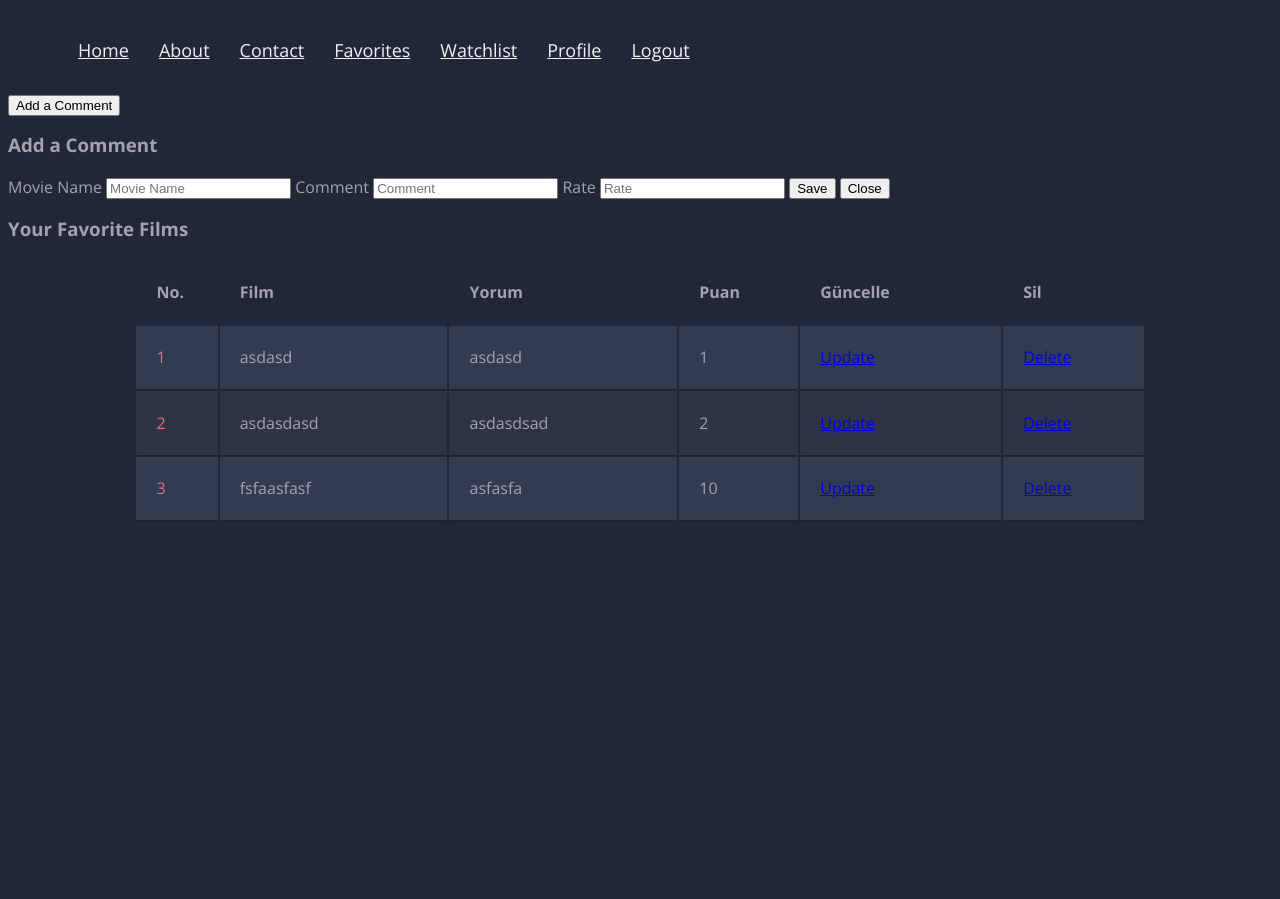
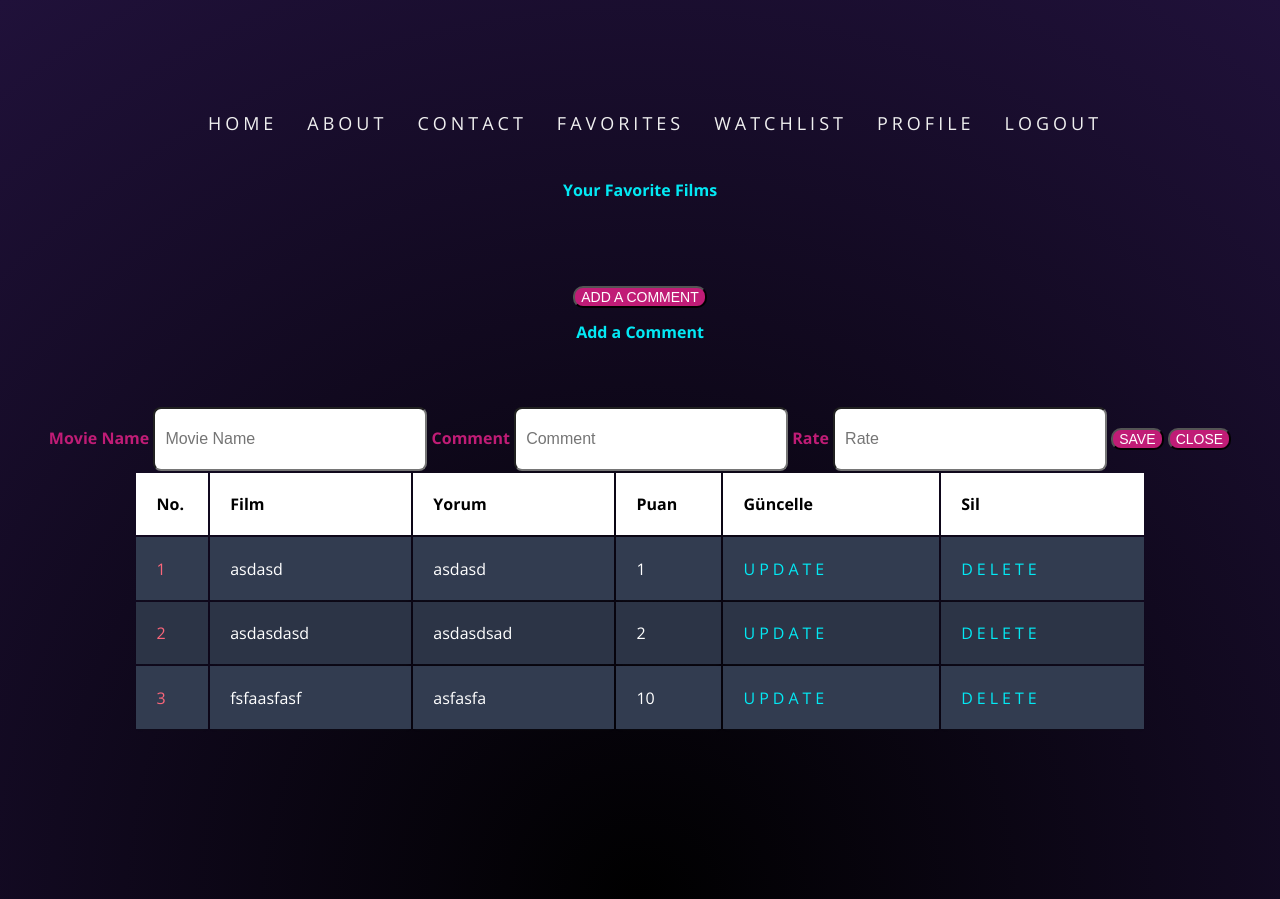
Before and after one commit to bilalgoksui/python-django-MovieRec, a Django app: page /favorites/ in a window 1280 px wide. Before the commit the page ends 520 px from the top, so only its background shows below. Run offline with Django 4.2, Linux system fonts and the light colour scheme; a user stored in the database is signed in; data comes from the database, SQL or seed files in the repository; both versions use the stored data as it was after the commit; some libraries are stand-ins or nearby versions.

Commit message:
final
final

```diff
--- a/MovieRec/MovieRec/urls.py
+++ b/MovieRec/MovieRec/urls.py
@@ -52,6 +52,7 @@ urlpatterns = [
     path('profile/', views.profile, name='profile'),
     # path('profile/update', views.update_profile, name='update_profile'),
     path('profile/changepassword/', views.change_password, name='change_password'),
+    path('deleteprofile/', views.delete_profile, name='delete_profile'),
 
     # path('activateaccount/', views.activate_account, name='activate_account'),
     path('activate/<str:token>/', views.activate_account, name='activate_account'),
--- a/MovieRec/registration/static/css/style_favorites.css
+++ b/MovieRec/registration/static/css/style_favorites.css
@@ -1,18 +1,18 @@
-/*
-	Table Responsive
-	===================
-	Author: https://github.com/pablorgarcia
- */
-
 @charset "UTF-8";
 @import url(https://fonts.googleapis.com/css?family=Open+Sans:300,400,700);
 
 body {
   font-family: 'Open Sans', sans-serif;
-   font-weight: 300;
-   line-height: 1.42em;
-   color:#A7A1AE;
-   background-color:#1F2739;
+   min-height: 100vh;
+    background: #c01c76;
+    display: flex;
+    align-items: center;
+    flex-direction: column;
+    padding-top: 2rem;
+    padding-bottom: 2rem;
+    box-sizing: border-box;
+    background: radial-gradient(circle at 50% 100%,#000, #20113a)
+
 }
 
 h1 {
@@ -30,9 +30,17 @@
   display: block;
   line-height:1em;
   padding-bottom: 2em;
-   color: #FB667A;
+  color: #03e9f4;
 }
-
+h3 {
+  font-size:1em;
+  font-weight: bold;
+  text-align: center;
+  display: block;
+  line-height:1em;
+  padding-bottom: 2em;
+  color: #03e9f4;
+}
 h2 a {
   font-weight: 700;
   text-transform: uppercase;
@@ -51,6 +59,7 @@
 }
 
 .container td {
+      color:#FFF;
       font-weight: normal;
       font-size: 1em;
   -webkit-box-shadow: 0 2px 2px -2px #0E1119;
@@ -84,7 +93,7 @@
 }
 
 .container th {
-       background-color: #1F2739;
+      background-color: #FFF;
 }
 
 .container td:first-child { color: #FB667A; }
@@ -114,3 +123,78 @@
 .container td:nth-child(4),
 .container th:nth-child(4) { display: none; }
 }
+
+a {
+  position: relative;
+  color: #03e9f4;
+  font-size: 16px;
+  text-decoration: none;
+  text-transform: uppercase;
+  overflow: hidden;
+  transition: .5s;
+  margin-top: 40px;
+  letter-spacing: 4px
+
+}
+
+.login-box a:hover {
+  background: #03e9f4;
+  color: #fff;
+  border-radius: 5px;
+  box-shadow: 0 0 5px #03e9f4,
+              0 0 25px #03e9f4,
+              0 0 50px #03e9f4,
+              0 0 100px #03e9f4;
+}
+
+.comment {
+  position: relative;
+  color: #FFF;
+  font-size: 14px;
+  text-transform: uppercase;
+  overflow: hidden;
+  transition: .5s;
+  margin-top: 40px;
+  background-color: #c01c76;
+  border-radius: 10px; /* Köşeleri oval yapmak için */
+}
+
+.comment:hover {
+  box-shadow: 0 0 10px #03e9f4, 0 0 10px #03e9f4, 0 0 20px #03e9f4; /* Glow efekti eklemek için */
+}
+
+label {
+  color: #c01c76; /* Renk örneği: Pembe */
+  font-weight: bold; /* Metni kalın hale getirir */
+}
+
+input {
+  border-radius: 8px; /* Köşeleri hafifçe oval yapar */
+  padding: 10px; /* Input içerisindeki içeriğin etrafındaki dolgu boyutunu belirler */
+  font-size: 16px; /* Yazı boyutunu büyütür */
+  width: 250px; /* Input genişliğini belirler */
+  height: 40px; /* Input yüksekliğini belirler */
+}
+
+.delete {
+  position: relative;
+  color: #FFF;
+  font-size: 14px;
+  text-transform: uppercase;
+  overflow: hidden;
+  transition: .5s;
+  margin-top: 40px;
+  background-color: #03e9f4;
+  border-radius: 10px; /* Köşeleri oval yapmak için */
+  font-size: 16px; /* Yazı boyutunu büyütür */
+  width: 250px; /* Input genişliğini belirler */
+  height: 40px; /* Input yüksekliğini belirle
+}
+
+.delete:hover {
+  box-shadow: 0 0 10px #03e9f4, 0 0 10px #03e9f4, 0 0 20px #03e9f4; /* Glow efekti eklemek için */
+}
+
+td{
+
+}
--- a/MovieRec/registration/templates/favorites.html
+++ b/MovieRec/registration/templates/favorites.html
@@ -16,12 +16,14 @@
   <div class="background">
     <!-- ... -->
   </div>
+  <h3>Your Favorite Films</h3>
 
-  <button onclick="openForm()">Add a Comment</button>
+  <button class="comment" onclick="openForm()">Add a Comment</button>
 
   <div class="form-popup" id="commentForm">
     <form action="{% url 'save_comment' %}" method="post">
       {% csrf_token %}
+
       <h3>Add a Comment</h3>
       <label for="movie_name">Movie Name</label>
       <input type="text" placeholder="Movie Name" name="movie_name" id="movie_name" required>
@@ -32,11 +34,10 @@
       <label for="rate">Rate</label>
       <input type="number" placeholder="Rate" name="rate" id="rate" required>
 
-      <button type="submit">Save</button>
-      <button type="button" onclick="closeForm()">Close</button>
+      <button class="comment" type="submit">Save</button>
+      <button class="comment"type="button" onclick="closeForm()">Close</button>
     </form>
   </div>
-  <h3>Your Favorite Films</h3>
   <table class="container">
     <thead>
       <tr>
--- a/MovieRec/registration/templates/profile.html
+++ b/MovieRec/registration/templates/profile.html
@@ -17,15 +17,11 @@
   <input type="email" id="email" name="email" value="{{ user.email }}" required>
   <label for="email">Activation pending:</label>
 
-  {% comment %} <label for="password">Şifre:</label>
-  <input type="password" id="password" name="password" required> {% endcomment %}
 
   <button type="submit">Kaydet</button>
 
-  {% comment %} <a href="{% url 'update_profile'  %}">update</a> {% endcomment %}
-
   <a href="{% url 'change_password' %}">Change Password</a>
 
-  <button type="submit">Delete Account</button>
+  <a href="{% url 'delete_profile' %}">Delete Account</a>
 
 </form>
--- a/MovieRec/registration/templates/watchlist.html
+++ b/MovieRec/registration/templates/watchlist.html
@@ -36,10 +36,10 @@
             <tr>
                 <td>{{ item.movie_name }}</td>
                 <td>
-                    <input type="checkbox" id="is_watched_checkbox_{{ forloop.counter }}" name="is_watched_checkbox" {% if item.is_watched %}checked{% endif %} onchange="toggleWatched(this, '{{ item.id }}')">
+                    <input class="delete" type="checkbox" id="is_watched_checkbox_{{ forloop.counter }}" name="is_watched_checkbox" {% if item.is_watched %}checked{% endif %} onchange="toggleWatched(this, '{{ item.id }}')">
                 </td>
                 <td>
-                    <button onclick="deleteItem('{{ item.id }}')">Delete</button>
+                    <button class="delete" onclick="deleteItem('{{ item.id }}')">Delete</button>
                 </td>
             </tr>
             {% endfor %}
--- a/MovieRec/registration/views.py
+++ b/MovieRec/registration/views.py
@@ -282,17 +282,9 @@ def profile(request):
     return render(request, 'profile.html', {'user': user})
 
 def delete_profile(request):
-    if request.method == 'POST':
-        username_ = request.POST.get('username')
-        email_ = request.POST.get('email')
-        user = request.user
-
-        # Update user object with new data
-        user.username = username_
-        user.email = email_
-        user.save()
-
-    return redirect('profile')
+    user = request.user
+    user.delete()
+    return redirect('login')
 
 @login_required(login_url='login')
 def change_password(request):
```
Also changed, not shown: MovieRec/registration/templates/aihome.html (+0 -39 lines), MovieRec/db.sqlite3. Lines whose indentation alone changed are shown as unchanged.
